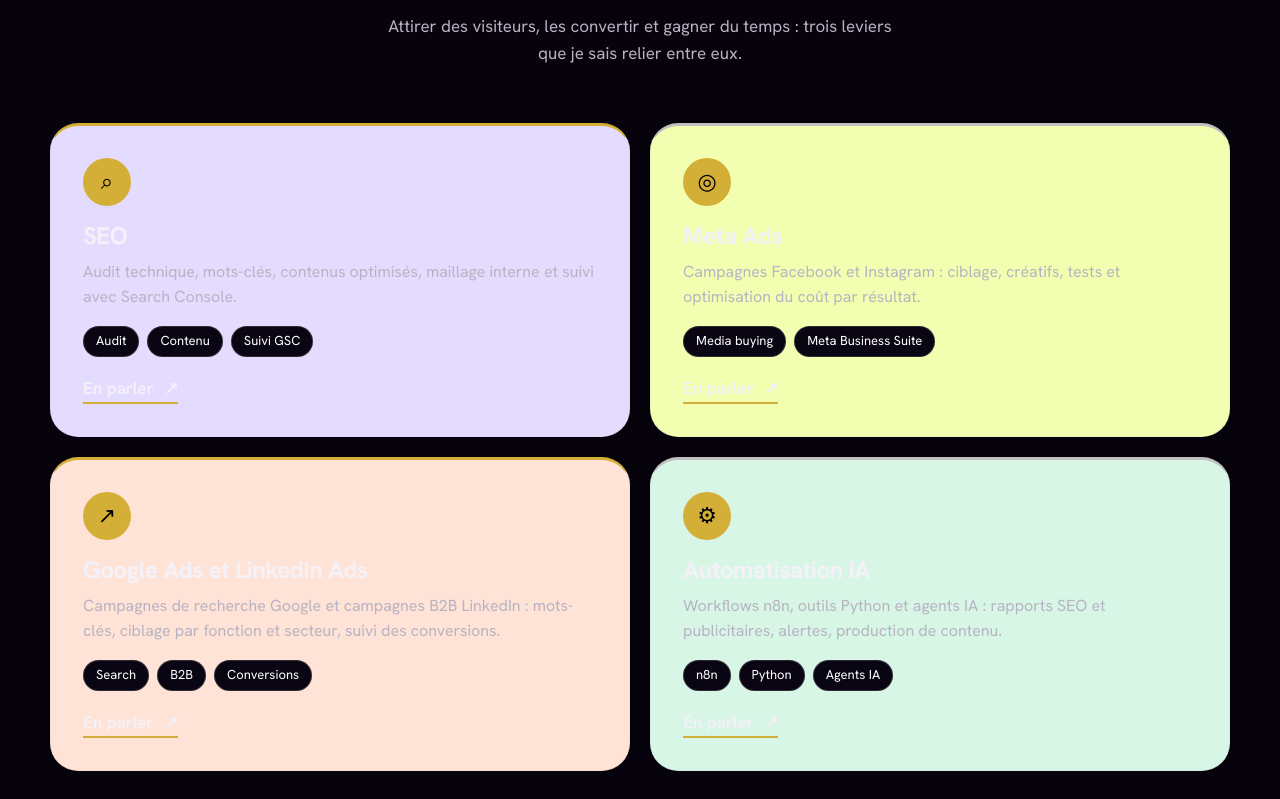
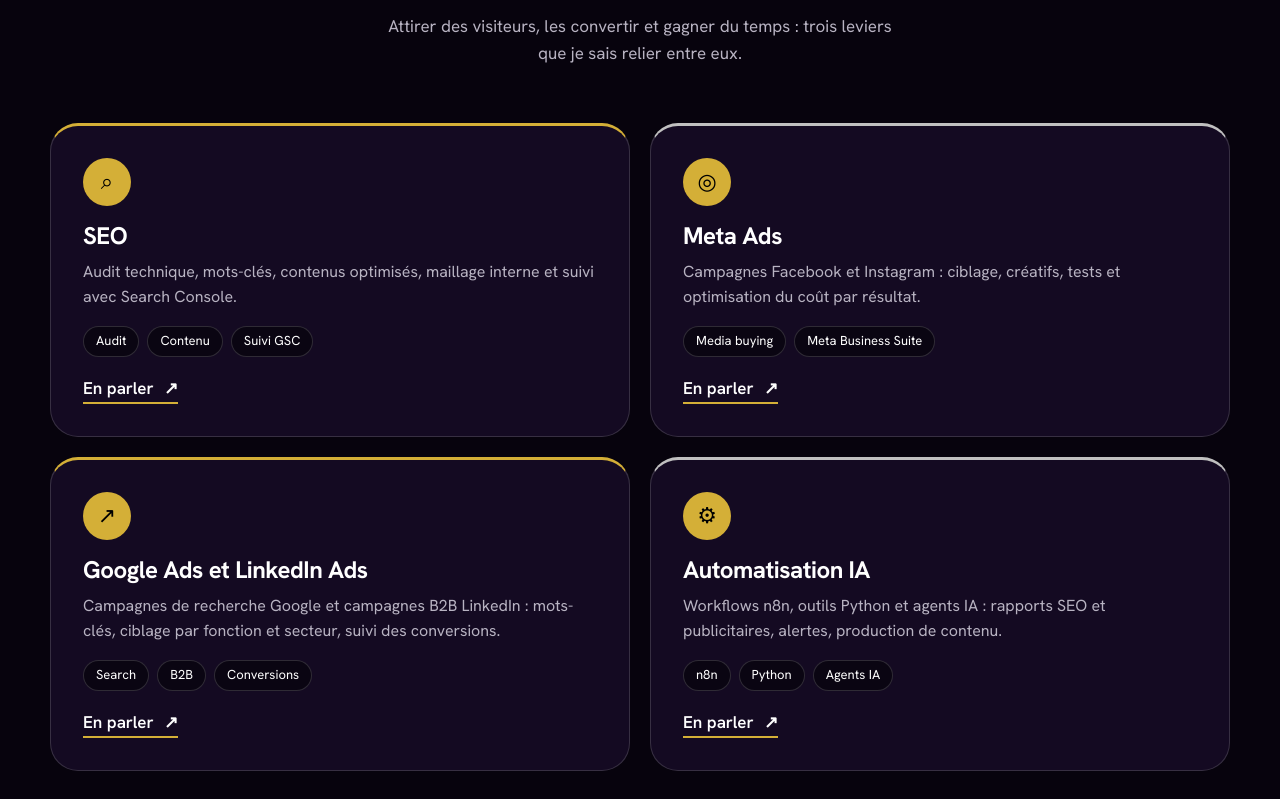
Before and after one commit to ayoubyatouji/ayoubyatouji.github.io, a plain HTML site: page index.html in a window 1280 px wide. Shown: the part 1961-2760 px from the top of the page. Drawn offline with nearby package versions, Linux system fonts and the light colour scheme.

Commit message:
Add files via upload

```diff
--- a/style.css
+++ b/style.css
@@ -128,3 +128,8 @@ body{background:#07030d;color:var(--ink)}
 .contact-box{background:linear-gradient(135deg,#4B0082,#2a0049);border:1px solid rgba(212,175,55,.35)}.contact-box .section-label{color:var(--gold)}
 .contact-box .button-primary{background:var(--gold);color:#000}.contact-box .button-primary:hover{background:var(--silver);color:#000}
 @media(max-width:640px){.main-nav{background:#07030d}}
+/* correctif lisibilité : neutralise les fonds pastel des cartes */
+.skill-card:nth-child(n),.blog-card:nth-child(n),.metrics div:nth-child(n){background:#140a22;color:var(--ink)}
+.skill-card:nth-child(n) p,.blog-card:nth-child(n) p,.metrics div:nth-child(n) dt,.metrics div:nth-child(n) small{color:var(--mid)}
+.skill-card:nth-child(n) h3,.blog-card:nth-child(n) h3,.metrics div:nth-child(n) dd{color:#fff}
+.skill-card .text-link,.blog-card .text-link{color:#fff}.skill-card .text-link:hover,.blog-card .text-link:hover{color:var(--gold)}
```
